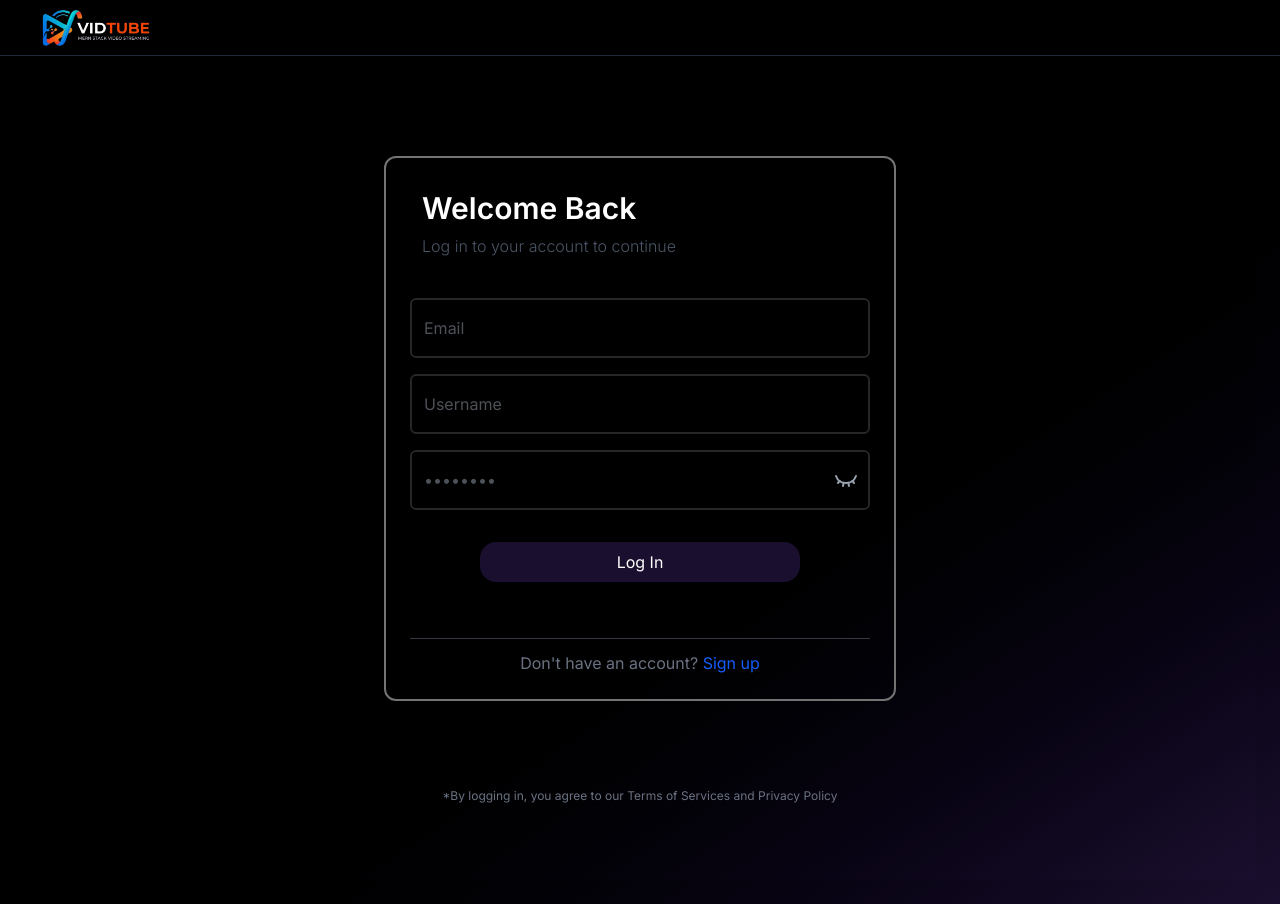
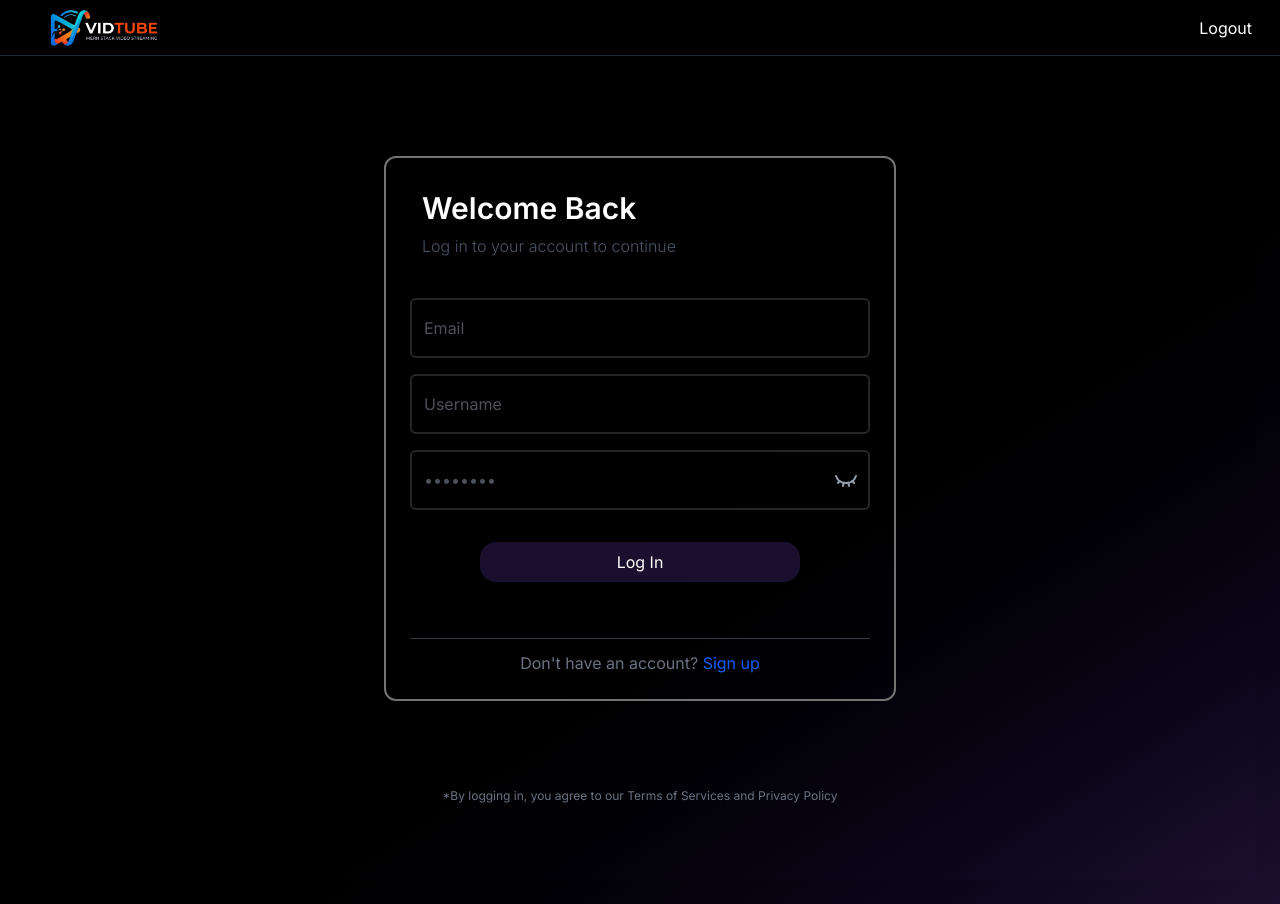
Before and after one commit to SarveshHardas/vidtube-frontend, a React (Vite) app: page /login in a window 1280 px wide. Built offline with nearby package versions, Linux system fonts and the light colour scheme; no server answers.

Commit message:
reconstructed navbar

```diff
--- /dev/null
+++ b/src/api/homefeed.api.ts
@@ -0,0 +1,3 @@
+import axios from "./axios";
+
+export const getCurrentUser = () => axios.get("/users/current-user");
--- /dev/null
+++ b/src/components/Navbar.tsx
@@ -0,0 +1,60 @@
+import { useState, useEffect } from "react";
+import logoNoBg from "../assets/logos/logo-nobg.png";
+import { getCurrentUser } from "../api/homefeed.api";
+import { useNavigate } from "react-router-dom";
+import { logoutUser } from "../api/auth.api";
+
+const Navbar = () => {
+  const navigate = useNavigate();
+  const [currentUser, setCurrentUser] = useState<any>(null);
+
+  const getUser = async () => {
+    try {
+      const res = await getCurrentUser();
+      setCurrentUser(res.data.data);
+    } catch (error: any) {
+      console.log(error.message);
+    }
+  };
+
+  const handleLogout = async () => {
+    try {
+      const res = await logoutUser();
+      console.log("Logout response: ", res.data);
+      localStorage.removeItem("accessToken");
+      localStorage.removeItem("refreshToken");
+      alert("Logout  successfull.");
+      navigate("/login");
+    } catch (error: any) {
+      console.log(error.response?.data);
+      alert(error.response?.data?.message || "Login failed");
+    }
+  };
+
+  useEffect(() => {
+    getUser();
+  }, []);
+
+  return (
+    <header className="h-14 border-b border-gray-800 flex justify-between items-center px-4">
+      <img src={logoNoBg} alt="Vidtube" className="h-24" />
+      <div className="flex items-center justify-center gap-7 mx-3">
+        {currentUser && (
+          <>
+            <h1>{currentUser.username}</h1>
+            <img
+              src={currentUser.avatar.replace("http://", "https://")}
+              alt="Avatar"
+              className="rounded-full w-10 h-10 border-2 border-white border-double"
+            />
+          </>
+        )}
+        <button type="button" onClick={handleLogout} className="cursor-pointer">
+          Logout
+        </button>
+      </div>
+    </header>
+  );
+};
+
+export default Navbar;
--- a/src/layouts/MainLayout.tsx
+++ b/src/layouts/MainLayout.tsx
@@ -1,12 +1,10 @@
 import { Outlet } from "react-router-dom";
-import logoNoBg from "../assets/logos/logo-nobg.png";
+import Navbar from "../components/Navbar";
 
 const MainLayout = () => {
   return (
     <div className="min-h-screen bg-linear-to-br from-black via-black to-[#1a0f2e] text-white">
-      <header className="h-14 border-b border-gray-800 flex items-center px-2">
-        <img src={logoNoBg} alt="Vidtube" className="h-24" />
-      </header>
+      <Navbar/>
 
       <main className="p-6">
         <Outlet />
--- a/src/pages/Homepage.tsx
+++ b/src/pages/Homepage.tsx
@@ -1,32 +1,31 @@
 import { logoutUser } from "../api/auth.api";
 import { useNavigate } from "react-router-dom";
+import { getCurrentUser } from "../api/homefeed.api";
+import { useState, useEffect } from "react";
 
 const Homepage = () => {
   const navigate = useNavigate();
 
-  const handleLogout = async () => {
+  const [currentUser, setCurrentUser] = useState<any>(null);
+
+  const getUser = async () => {
     try {
-      const res = await logoutUser();
-      console.log("Logout response: ", res.data);
-      localStorage.removeItem("accessToken");
-      localStorage.removeItem("refreshToken");
-      alert("Logout  successfull.");
-      navigate("/login");
-    } catch (error:any) {
-      console.log(error?.response?.data);
-      alert(error.response?.data?.message || "Login failed");
+      const res = await getCurrentUser();
+      console.log(res);
+      setCurrentUser(res.data.data);
+    } catch (error: any) {
+      console.log(error.message);
     }
   };
 
+  useEffect(() => {
+    getUser();
+  }, []);
+
+
+
   return (
-    <div>
-      <h1 className="font-sans">Home Feed</h1>
-      <div className="fixed right-5 top-5">
-        <button type="button" onClick={handleLogout} className="cursor-pointer">
-          Logout
-        </button>
-      </div>
-    </div>
+    <div>Homefeed</div>
   );
 };
 
```
